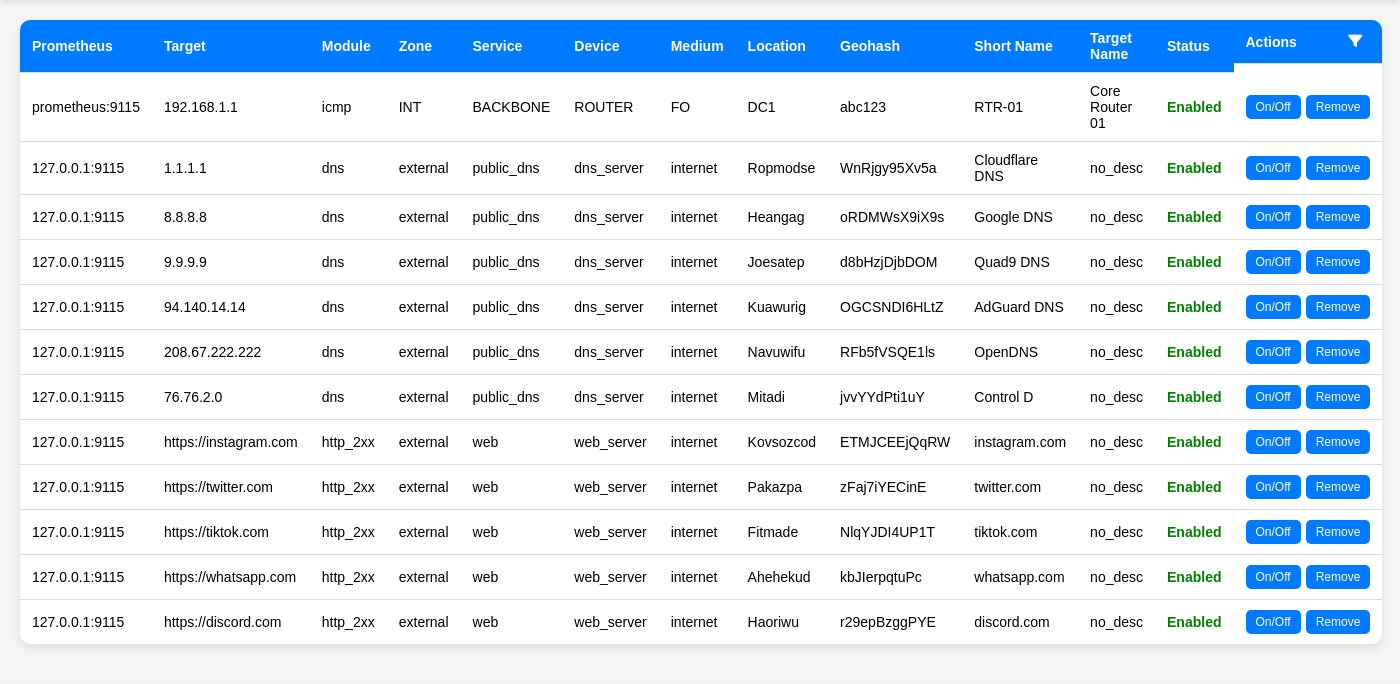
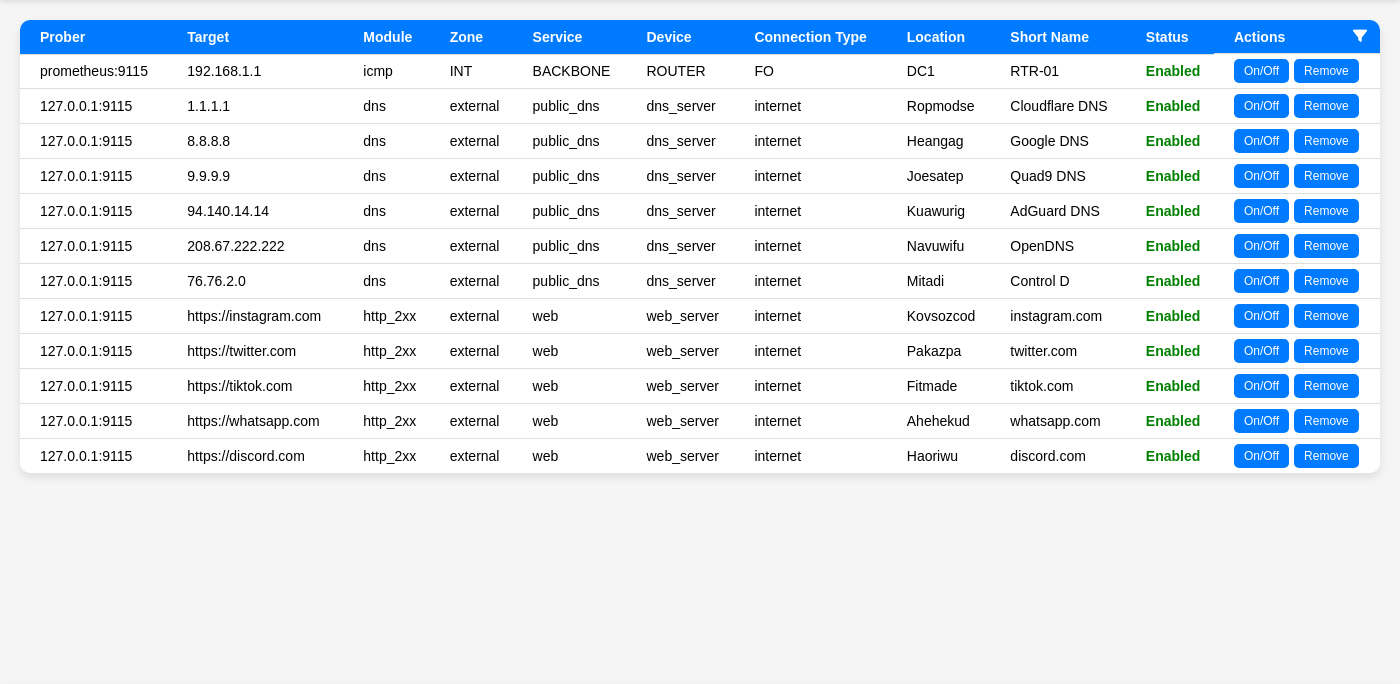
Before and after one commit to senhan07/Blackbox-Targets-Manager, a Flask app: page / in a window 1400 px wide. Shown: the part 62-746 px from the top of the page. Run offline with Flask 3, Linux system fonts and the light colour scheme; data comes from the database, SQL or seed files in the repository.

Commit message:
Add files via upload

```diff
--- a/main.py
+++ b/main.py
@@ -59,9 +59,7 @@
         'device_type': request.form.get('device_type'),
         'connection_type': request.form.get('connection_type'),
         'location': request.form.get('location'),
-        'geohash': request.form.get('geohash'),
-        'short_name': request.form.get('short_name'),
-        'target_name': request.form.get('target_name')
+        'short_name': request.form.get('short_name')
     }
 
     id = db.add_target(target_data)
@@ -100,4 +98,4 @@
 
 
 if __name__ == '__main__':
-    app.run(debug=True)
+    app.run(debug=True, port=8844)
--- a/templates/index.html
+++ b/templates/index.html
@@ -359,7 +359,8 @@
     }
 
     th, td {
-      padding: 10px 12px;
+      padding: 5px 5px;
+      padding-left: 20px;
       text-align: left;
       border-bottom: 1px solid #ddd;
     }
@@ -751,64 +752,64 @@
       </div>
       <div class="modal-body">
         <form id="addTargetForm">
-          <input type="text" name="address" placeholder="Prometheus Server (IP:PORT)" required>
-          <input type="text" name="instance" placeholder="Target Address" required>
+          <input type="text" name="address" placeholder="Blackbox Prober (IP:PORT)" value="127.0.0.1:9115" required>
+          <input type="text" name="instance" placeholder="Target Address (Domain or IP)" required>
           <select name="module" required>
-            <option value="" disabled selected>Select Module</option>
-            <option value="dns">DNS</option>
+            <option value="" disabled selected>Select probe module</option>
+            <option value="dns" disabled>DNS</option>
             <option value="icmp">ICMP</option>
-            <option value="http_2xx">HTTP_2xx</option>
+            <option value="http_2xx" disabled>HTTP_2xx</option>
           </select>
           <select name="zone">
             <option value="" disabled selected>Select Zone</option>
-            <option value="INT">INTERNAL</option>
-            <option value="EXT">EXTERNAL</option>
+            <option value="INT">Internal (Inside Infra)</option>
+            <option value="EXT">External (Not Managed)</option>
           </select>
-          <select name="service" id="service" required>
-            <option value="" disabled selected>Select Service</option>
-            <option value="BACKBONE">BACKBONE</option>
-            <option value="UPLINK">UPLINK</option>
-            <option value="DNS">DNS</option>
-            <option value="SERVER">SERVER</option>
-            <option value="HOST">HOST</option>
-            <option value="CPE">CPE</option>
-            <option value="SEGMENT">SEGMENT</option>
-            <option value="EXTERNAL">EXTERNAL</option>
-          </select>
-          <select name="device_type" id="device_type" required>
+          <small id="service-note" style="display:none; color:rgb(255, 0, 0);">
+            [REQUIRED] Add 2 octets at the end, e.g., CPE-10.24
+          </small>
+          <input list="service-options" name="service" id="service" required placeholder="Select or type service">
+            <datalist id="service-options">
+            <option value="BACKBONE">
+            <option value="UPLINK">
+            <option value="DNS">
+            <option value="WEB">
+            <option value="HOST">
+            <option value="CPE">ex. CPE-10.24</option>
+            <option value="RDMT">ex. RDMT-10.24</option>
+            <option value="RDSL">ex. RDSL-10.24</option>
+            <option value="SEGMENT">ex. SEGMENT-10.24</option>
+          </datalist>
+          <input list="device-type-options" name="device_type" id="device_type" required placeholder="Select or type device type">
+          <datalist id="device-type-options">
             <option value="" disabled selected>Select Device Type</option>
             <option value="ROUTER">ROUTER</option>
             <option value="SWITCH">SWITCH</option>
             <option value="FIREWALL">FIREWALL</option>
-            <option value="LOADBALANCER">LOADBALANCER</option>
+            <option value="AP">AP</option>
             <option value="RADIO">RADIO</option>
-            <option value="ONT">ONT</option>
             <option value="SERVER">SERVER</option>
-            <option value="VM">VM</option>
-            <option value="EXTERNAL">EXTERNAL</option>
-          </select>
+            <option value="HOST">HOST</option>
+          </datalist>
           <select name="connection_type" id="connection_type" required>
-            <option value="" disabled selected>Select Medium</option>
+            <option value="" disabled selected>Select Connection Type</option>
             <option value="FO">FO</option>
-            <option value="WIRELESS">WIRELESS</option>
+            <option value="WIRELESS">RADIO</option>
             <option value="LAN">LAN</option>
-            <option value="VPN">VPN</option>
-            <option value="UNKNOWN">UNKNOWN</option>
           </select>
           <input type="text" name="location" placeholder="Location" required>
-          <input type="text" name="geohash" placeholder="Geohash" >
           <input type="text" name="short_name" placeholder="Short Name" required>
-          <input type="text" name="target_name" placeholder="Target Name" required>
           <button type="submit">Add Target</button>
         </form>
       </div>
     </div>
   </div>
 
+
   <div class="main-content">
 
   <div id="hideColumnsCheckboxes">
-    <label class="checkbox-label"><input type="checkbox" value="address" checked> Prometheus Server</label>
+    <label class="checkbox-label"><input type="checkbox" value="address" checked> Prober Server</label>
     <label class="checkbox-label"><input type="checkbox" value="instance" checked> Target Address</label>
     <label class="checkbox-label"><input type="checkbox" value="module" checked> Module</label>
     <label class="checkbox-label"><input type="checkbox" value="zone" checked> Zone</label>
@@ -816,26 +817,22 @@
     <label class="checkbox-label"><input type="checkbox" value="device_type" checked> Device Type</label>
     <label class="checkbox-label"><input type="checkbox" value="connection_type" checked> Connection Type</label>
     <label class="checkbox-label"><input type="checkbox" value="location" checked> Location</label>
-    <label class="checkbox-label"><input type="checkbox" value="geohash" checked> Geohash</label>
     <label class="checkbox-label"><input type="checkbox" value="short_name" checked> Short Name</label>
-    <label class="checkbox-label"><input type="checkbox" value="target_name" checked> Target Name</label>
   </div>
 
   <!-- <h2>Monitored Targets</h2> -->
   <table id="targetsTable">
       <thead>
           <tr>
-        <th data-column="address">Prometheus</th>
+        <th data-column="address">Prober</th>
         <th data-column="instance">Target</th>
         <th data-column="module">Module</th>
         <th data-column="zone">Zone</th>
         <th data-column="service">Service</th>
         <th data-column="device_type">Device</th>
-        <th data-column="connection_type">Medium</th>
+        <th data-column="connection_type">Connection Type </th>
         <th data-column="location">Location</th>
-        <th data-column="geohash">Geohash</th>
         <th data-column="short_name">Short Name</th>
-        <th data-column="target_name">Target Name</th>
         <th data-column="status">Status</th>
         <th style="min-width: 100px;">
           Actions
@@ -944,14 +941,12 @@
             <td>${target.device_type || ''}</td>
             <td>${target.connection_type || ''}</td>
             <td>${target.location}</td>
-            <td>${target.geohash || ''}</td>
             <td>${target.short_name || ''}</td>
-            <td>${target.target_name}</td>
             <td class="${target.enabled ? 'status-enabled' : 'status-disabled'}">${target.enabled ? 'Enabled' : 'Disabled'}</td>
             <td>
               <div class="action-buttons">
                 <button onclick="toggleTarget(${target.id})">On/Off</button>
-                <button onclick="removeTarget(${target.id})">Remove</button>
+                <button color="red" onclick="removeTarget(${target.id})">Remove</button>
               </div>
             </td>
           `;
@@ -999,24 +994,26 @@
       const formData = new FormData(e.target);
 
       // Strip leading/trailing whitespaces for address and instance
-      const prometheusServer = formData.get('address').trim();
+      const proberServer = formData.get('address').trim();
       const targetAddress = formData.get('instance').trim();
-
-      // Validate the Service, Device Type, Connection Type, Location, Geohash, Short Name, and Target Name
-      const fieldsToValidate = ['service', 'device_type', 'connection_type', 'location', 'geohash', 'short_name', 'target_name'];
-      const invalidSymbolRegex = /[^a-zA-Z0-9\s]/; // Disallow symbols
+      const targetLocation = formData.get('location').trim();
+
+      // Validate the Service, Device Type, Connection Type, Location, Short Name
+      const fieldsToValidate = ['service', 'device_type', 'connection_type', 'location', 'short_name'];
+      const invalidSymbolRegex = /[^a-zA-Z0-9\s.-]/;
 
       for (const field of fieldsToValidate) {
         const value = formData.get(field)?.trim() || '';
         if (invalidSymbolRegex.test(value)) {
-          alert(`The field "${field}" contains invalid symbols.`);
+          alert(`The field "${field}" contains invalid symbols. Only allowed dot (.) and dash (-)`);
           return;
         }
       }
 
       // Update form data with stripped values
-      formData.set('address', prometheusServer);
+      formData.set('address', proberServer);
       formData.set('instance', targetAddress);
+      formData.set('location', targetLocation);
 
       // Submit the data
       const response = await fetch('/target', {
@@ -1174,7 +1171,7 @@
 
     // TRIM WHITESPACE
     document.getElementById('addTargetForm').addEventListener('submit', function(event) {
-      const fields = ['target_name', 'geohash', 'location', 'description'];
+      const fields = ['location', 'short_name'];
       fields.forEach(field => {
         let input = document.querySelector(`input[name="${field}"]`);
         if (input) {
@@ -1215,7 +1212,7 @@
     let csvRows = [];
     let detectedDelimiter = ',';
     const requiredFields = ['address', 'instance', 'module', 'zone', 'service', 'device_type',
-                          'connection_type', 'location', 'short_name', 'target_name'];
+                          'connection_type', 'location', 'short_name'];
 
     // Function to detect CSV delimiter
     function detectDelimiter(csvText) {
@@ -1293,7 +1290,7 @@
             duplicatesInCSV.push({
               row: i + 1,
               address: targetAddress,
-              target_name: csvRows[i][fileHeaders.indexOf('target_name')]
+              short_name: csvRows[i][fileHeaders.indexOf('short_name')]
             });
           } else {
             seenAddresses.add(targetAddress);
@@ -1304,7 +1301,7 @@
         if (duplicatesInCSV.length > 0) {
           duplicatesInCSV.forEach(dup => {
             errorCount++;
-            const errorMsg = `Row ${dup.row} (${dup.target_name}): Duplicate target address "${dup.address}" found within the CSV`;
+            const errorMsg = `Row ${dup.row} (${dup.short_name}): Duplicate target address "${dup.address}" found within the CSV`;
             errors.push(errorMsg);
           });
 
@@ -1349,7 +1346,7 @@
               fileHeaders.forEach((header, index) => {
                 rowData[header] = csvRows[rowIndex][index] || '';
               });
-              const errorMsg = `Row ${rowIndex} (${rowData.target_name}): Target address "${address}" already exists in database`;
+              const errorMsg = `Row ${rowIndex} (${rowData.short_name}): Target address "${address}" already exists in database`;
               errors.push(errorMsg);
             }
           });
@@ -1406,14 +1403,14 @@
 
             if (!response.ok) {
               errorCount++;
-              const errorMsg = `Row ${i + 1} (${rowData.target_name}): ${data.message || response.statusText}`;
+              const errorMsg = `Row ${i + 1} (${rowData.short_name}): ${data.message || response.statusText}`;
               errors.push(errorMsg);
             } else {
               importedCount++;
             }
           } catch (error) {
             errorCount++;
-            const errorMsg = `Row ${i + 1} (${rowData.target_name}): ${error.message}`;
+            const errorMsg = `Row ${i + 1} (${rowData.short_name}): ${error.message}`;
             errors.push(errorMsg);
           }
         }
@@ -1638,7 +1635,7 @@
               fileHeaders.forEach((header, index) => {
                 rowData[header] = csvRows[rowIndex][index] || '';
               });
-              const errorMsg = `Row ${rowIndex} (${rowData.target_name}): Target address "${address}" already exists in database`;
+              const errorMsg = `Row ${rowIndex} (${rowData.short_name}): Target address "${address}" already exists in database`;
               errors.push(errorMsg);
             }
           });
@@ -1683,7 +1680,7 @@
           duplicatesInCSV.push({
             row: i + 1,
             address: targetAddress,
-            target_name: csvRows[i][fileHeaders.indexOf('target_name')]
+            short_name: csvRows[i][fileHeaders.indexOf('short_name')]
           });
         } else {
           seenAddresses.add(targetAddress);
@@ -1694,7 +1691,7 @@
       if (duplicatesInCSV.length > 0) {
         duplicatesInCSV.forEach(dup => {
           errorCount++;
-          const errorMsg = `Row ${dup.row} (${dup.target_name}): Duplicate target address "${dup.address}" found within the CSV`;
+          const errorMsg = `Row ${dup.row} (${dup.short_name}): Duplicate target address "${dup.address}" found within the CSV`;
           errors.push(errorMsg);
         });
 
@@ -1738,9 +1735,9 @@
             errorCount++;
             let errorMsg;
             if (data.error === 'DUPLICATE_TARGET') {
-              errorMsg = `Row ${i + 1} (${rowData.target_name}): Target address "${rowData.instance}" already exists in database`;
+              errorMsg = `Row ${i + 1} (${rowData.short_name}): Target address "${rowData.instance}" already exists in database`;
             } else {
-              errorMsg = `Row ${i + 1} (${rowData.target_name}): ${data.message || response.statusText}`;
+              errorMsg = `Row ${i + 1} (${rowData.short_name}): ${data.message || response.statusText}`;
             }
             errors.push(errorMsg);
             console.error(errorMsg);
@@ -1749,7 +1746,7 @@
           }
         } catch (error) {
           errorCount++;
-          const errorMsg = `Row ${i + 1} (${rowData.target_name}): ${error.message}`;
+          const errorMsg = `Row ${i + 1} (${rowData.short_name}): ${error.message}`;
           errors.push(errorMsg);
           console.error(errorMsg);
         }
@@ -1793,22 +1790,22 @@
       try {
         e.preventDefault();
         const templateHeaders = ['address', 'instance', 'module', 'zone', 'service', 'device_type',
-                        'connection_type', 'location', 'geohash', 'short_name', 'target_name'];
+                        'connection_type', 'location', 'short_name'];
         const example = [
-          'prometheus:9115', '192.168.1.1', 'icmp', 'INT', 'BACKBONE', 'ROUTER',
-          'FO', 'DC1', 'abc123', 'RTR-01', 'Core Router 01'
+          '127.0.0.1:9115', '192.168.1.1', 'icmp', 'INT', 'BACKBONE', 'ROUTER',
+          'FO', 'DC1', 'abc123', 'RTR-01'
         ];
 
         const csv = [
-          templateHeaders.join(','),
-          example.join(',')
+          templateHeaders.join(';'),
+          example.join(';')
         ].join('\n');
 
         const blob = new Blob([csv], { type: 'text/csv' });
         const url = window.URL.createObjectURL(blob);
         const a = document.createElement('a');
         a.href = url;
-        a.download = 'blackbox_targets_template.csv';
+        a.download = 'targets_template.csv';
         document.body.appendChild(a);
         a.click();
         window.URL.revokeObjectURL(url);
@@ -1826,5 +1823,18 @@
       document.getElementById('importModal').style.display = 'block';
     }
   </script>
+
+<script>
+  const serviceInput = document.getElementById('service');
+  const note = document.getElementById('service-note');
+
+  serviceInput.addEventListener('input', () => {
+    if (serviceInput.value.toUpperCase() === 'CPE','RDMT', 'RDSL', 'SEGMENT') {
+      note.style.display = 'inline';
+    } else {
+      note.style.display = 'none';
+    }
+  });
+  </script>
 </body>
 </html>
```
Also changed, not shown: database.py (+5 -11 lines).
